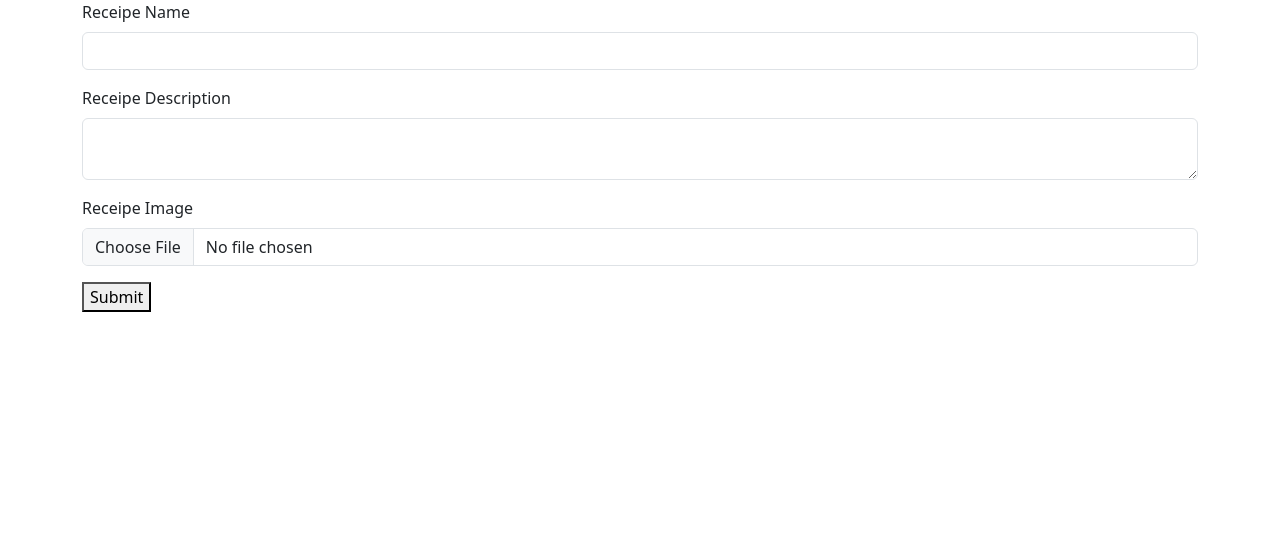
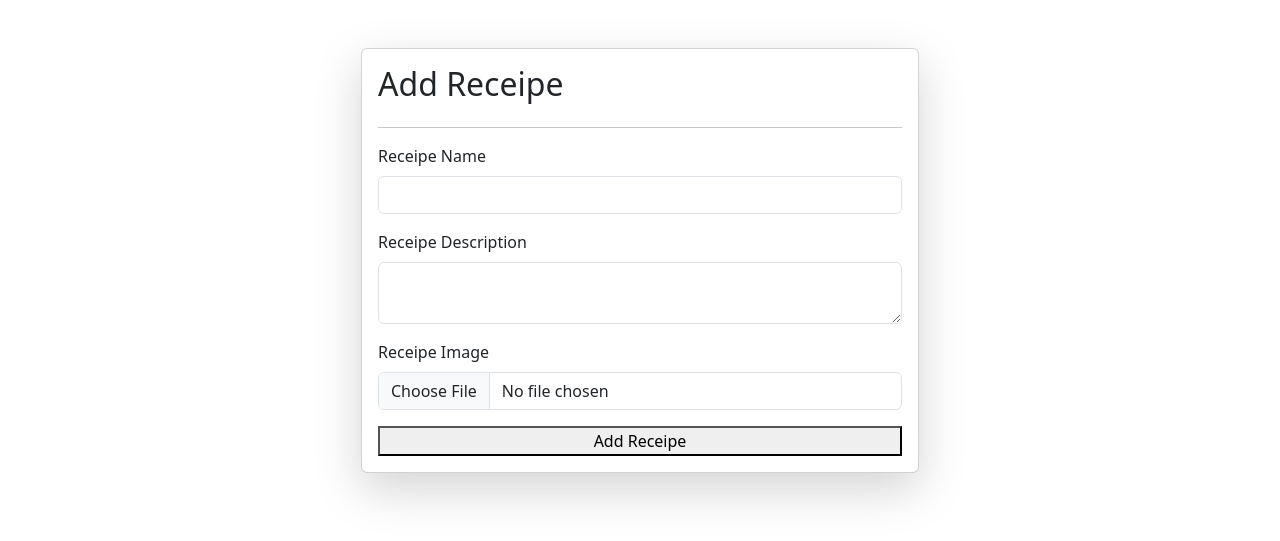
Before and after one commit to zephyranth-crypto/Learn-Django, a Django app: page /receipes/ in a window 1280 px wide. Shown: the top 541 px of the page. Run offline with Django 5.2, Linux system fonts and the light colour scheme; some libraries are stand-ins or nearby versions.

Commit message:
Added receipe frontend !

```diff
--- a/core/vege/templates/receipes.html
+++ b/core/vege/templates/receipes.html
@@ -1,9 +1,11 @@
 {% extends "base.html" %}
 {% block start %}
 
-<div class="container">
+<div class="container mt-5">
 
-  <form>
+  <form class="col-6 mx-auto card p-3 shadow-lg">
+    <h2>Add Receipe</h2>
+    <hr>
     <div class="mb-3">
       <label for="exampleInputEmail1" class="form-label">Receipe Name</label>
       <input type="text" class="form-control">
@@ -19,7 +21,7 @@
       <input type="file" class="form-control">
     </div>
 
-    <button type="submit" class="btn-solid theme-primary">Submit</button>
+    <button type="submit" class="btn-solid theme-success">Add Receipe</button>
   </form>
 </div>
 
```
